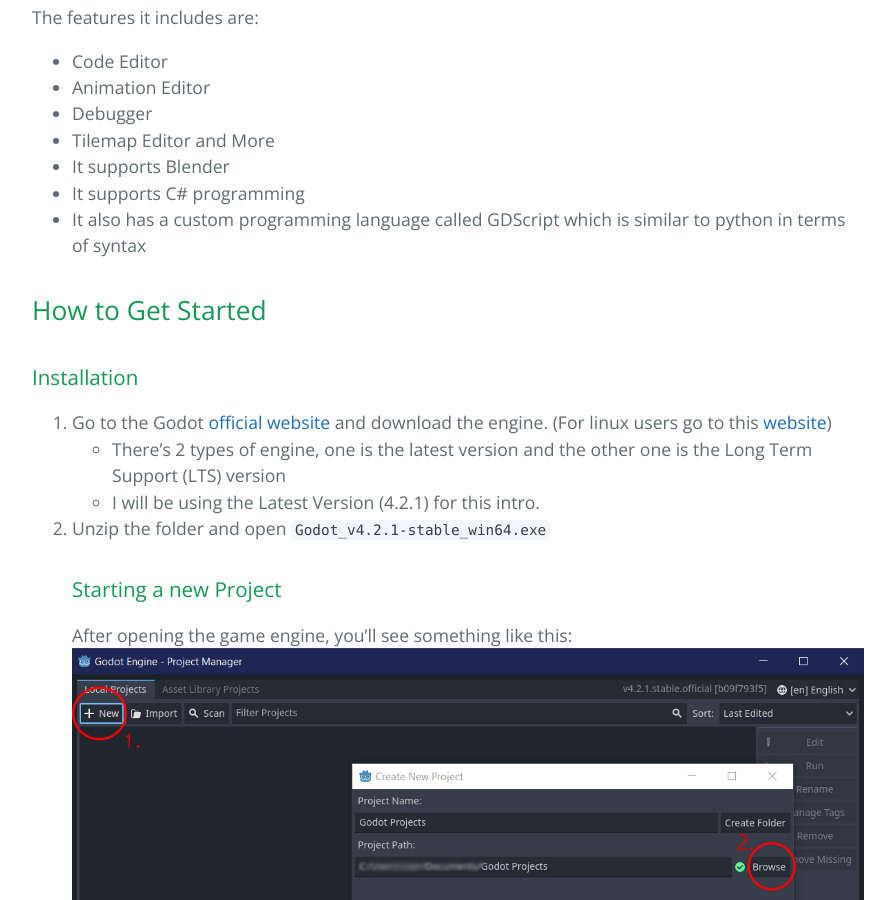
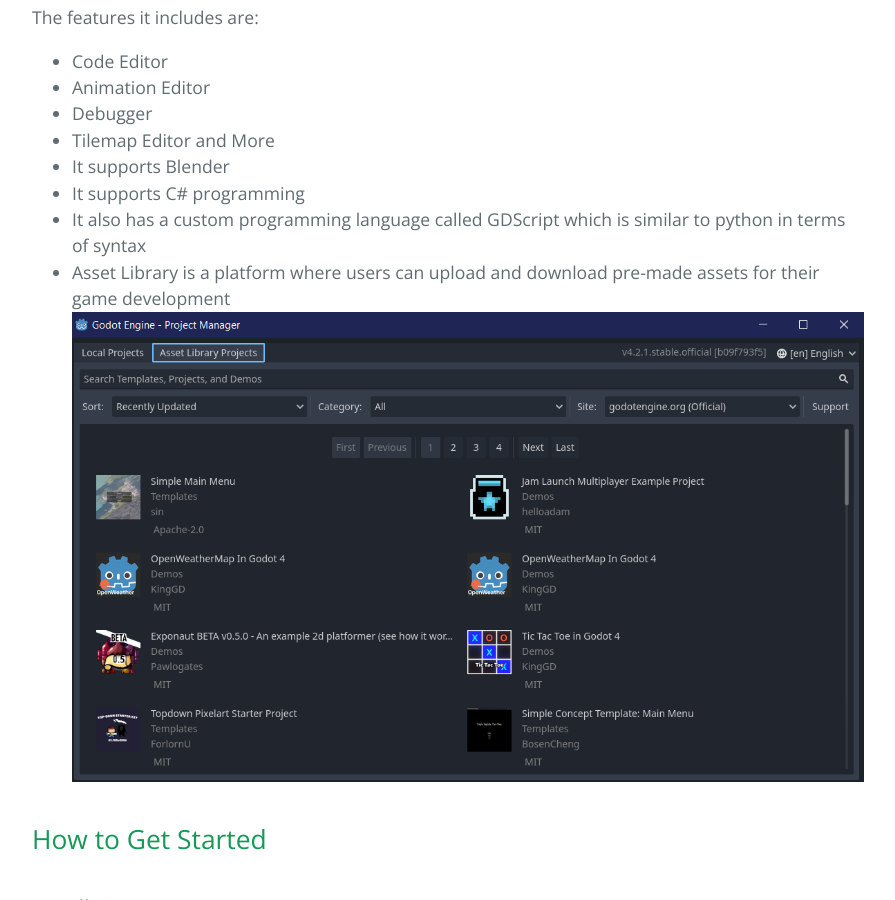
Before and after one commit to learning-software-engineering/learning-software-engineering.github.io, a Jekyll site: the page built from Topics/Tech_Stacks/Godot/Intro to Godot.md, in a window 1280 px wide and 900 px high, scrolled down 1233 px. Shown: the whole window, without its empty margins (192-1087 px from the left). Built offline with Jekyll 4.4.1, drawn with Linux system fonts in a browser that asks for light colours; our own code applies the rules of GitHub Pages for plain Markdown files.

Commit message:
Update Intro to Godot.md

```diff
--- a/Topics/Tech_Stacks/Godot/Intro to Godot.md
+++ b/Topics/Tech_Stacks/Godot/Intro to Godot.md
@@ -18,6 +18,8 @@
 - It supports Blender
 - It supports C# programming
 - It also has a custom programming language called GDScript which is similar to python in terms of syntax
+- Asset Library is a platform where users can upload and download pre-made assets for their game development
+![Godot Asset Library](Godot-intro-2.jpg)
 
 ## How to Get Started
 ### Installation
```
